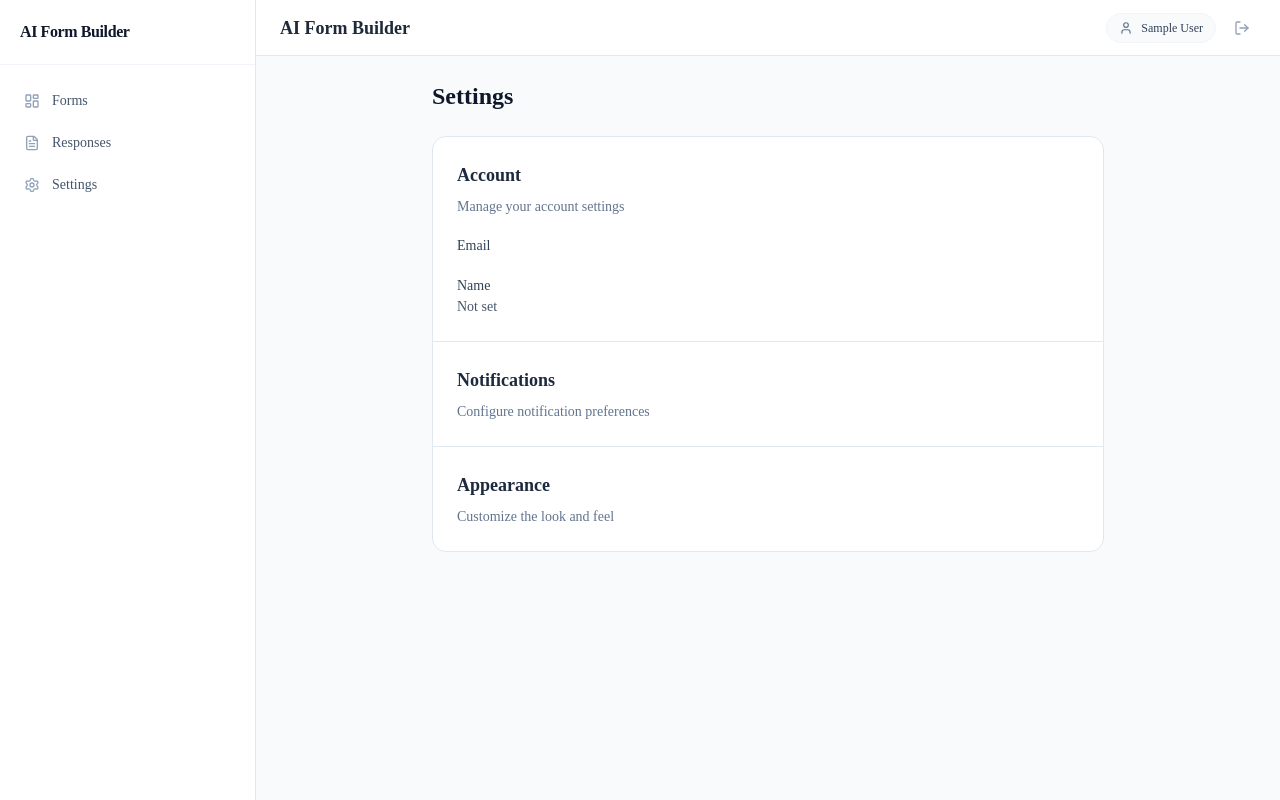
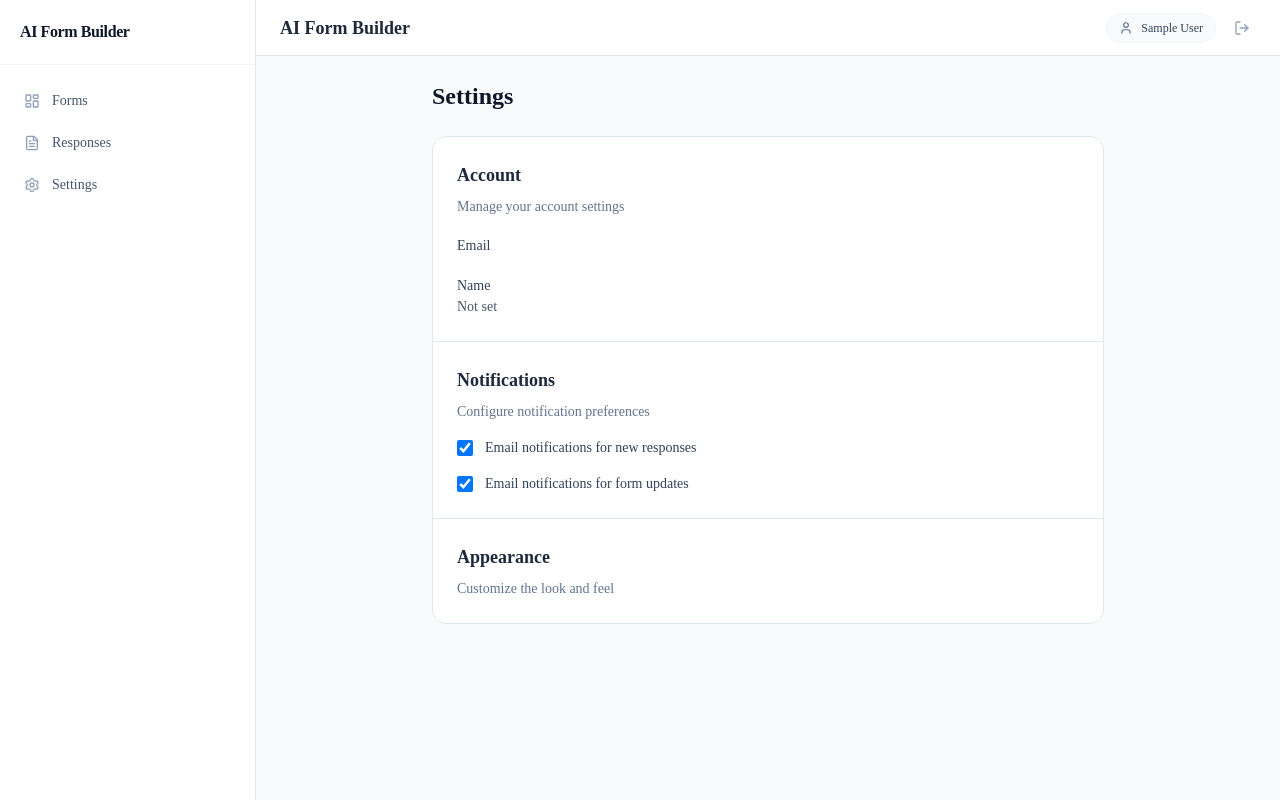
Before and after one commit to binay-das/ai-form-builder, a Next.js app: page /dashboard/settings in a window 1280 px wide. Built offline with nearby package versions, Linux system fonts and the light colour scheme; no server answers; the database is empty; sample sign-in values are in the browser's storage.

Commit message:
feat: add notifications settings section

```diff
--- a/app/dashboard/settings/page.tsx
+++ b/app/dashboard/settings/page.tsx
@@ -35,7 +35,17 @@ export default async function SettingsPage() {
 
           <div className="p-6">
             <h2 className="text-lg font-semibold text-slate-800 mb-2">Notifications</h2>
-            <p className="text-sm text-slate-500">Configure notification preferences</p>
+            <p className="text-sm text-slate-500 mb-4">Configure notification preferences</p>
+            <div className="space-y-4">
+              <label className="flex items-center gap-3 cursor-pointer">
+                <input type="checkbox" defaultChecked className="w-4 h-4 rounded border-slate-300" />
+                <span className="text-sm text-slate-700">Email notifications for new responses</span>
+              </label>
+              <label className="flex items-center gap-3 cursor-pointer">
+                <input type="checkbox" defaultChecked className="w-4 h-4 rounded border-slate-300" />
+                <span className="text-sm text-slate-700">Email notifications for form updates</span>
+              </label>
+            </div>
           </div>
 
           <div className="p-6">
```
